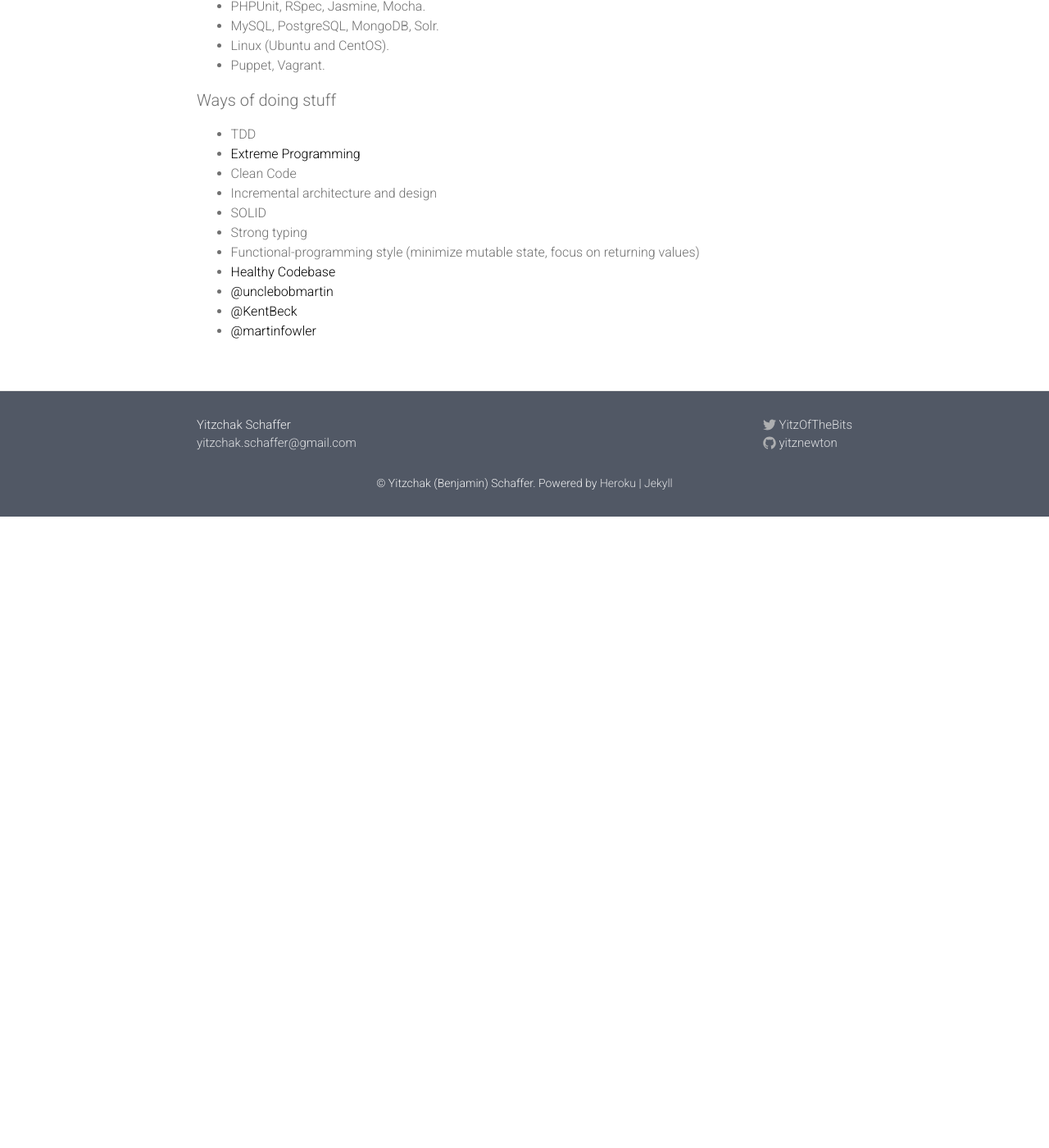
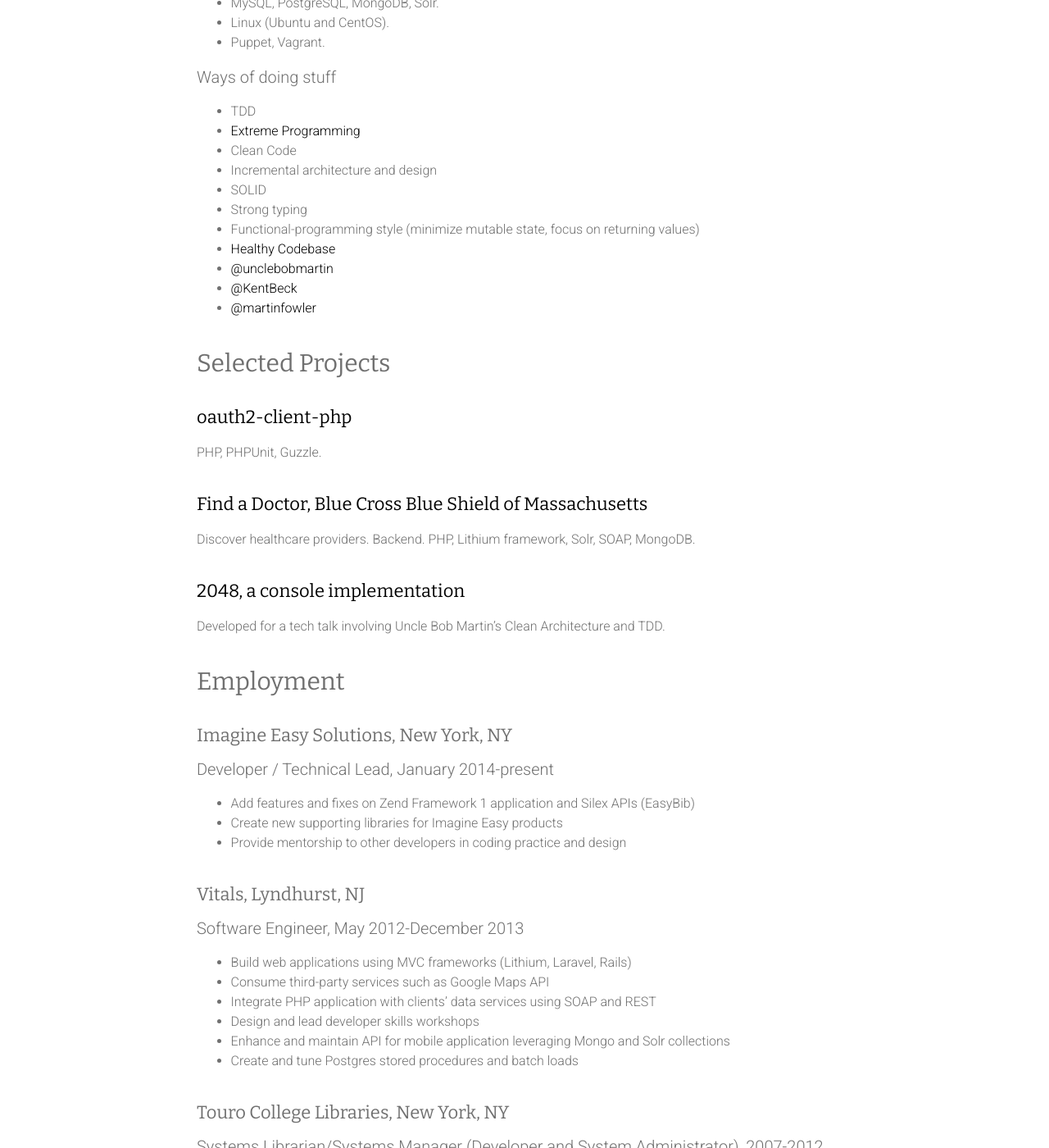
Before and after one commit to yitznewton/yitznewton.github.io, a Jekyll site: the page built from resume.md, in a window 1280 px wide and 1400 px high, scrolled down 2199 px. Shown: the whole window at 82% size. Built offline with Jekyll 4.4.1, drawn with Linux system fonts in a browser that asks for light colours; Markdown is read by kramdown in place of the engine named in the settings; before the commit the page ends 2829 px from its top, so only the background shows below that; some of the changed text lies outside the part shown.

Commit message:
updates and tweaks to resume

```diff
--- a/resume.md
+++ b/resume.md
@@ -12,13 +12,17 @@
 
 ## Autonomy
 
-I've been fortunate: since I was a child, the people I've worked with have **empowered me with trust and responsibility** to do awesome things. When I ran a Staples Copy Center, my managers gave me the latitude to make changes that **made the center work better for customers, and made me happy.** As a technical librarian turned developer, my teammates at the Touro College Libraries recognized the **amazing ways I was able to empower the library using software**, and allowed me to devote lots of time to honing those skills. As a result, we delivered products that enhanced the prestige of the library within the College and the greater community, and which they continue to use throughout every day, years later.
+I've been fortunate: since I was a child, the people I've worked with have **empowered me with trust and responsibility** to do awesome things. When I ran a Staples Copy Center, my managers gave me the latitude to make changes that **made the center work better for customers, and made the team happy.**
+
+As a technical librarian turned developer, my teammates at the Touro College Libraries recognized the **amazing ways I was able to empower the library using software**, and allowed me to devote lots of time to honing those skills. As a result, we delivered products that enhanced the prestige of the library within the College and the greater community, and which they continue to use throughout every day, years later.
 
 ## Community and Leadership
 
 **Humility, respect, and trust.** It's a little cliché, but Team Geek got this right. Add **communication and feedback**, and you have the raw materials of a functioning team.
 
 For the last two years I've been in roles which required me to guide other developers. I am ready to lead a team of 2-5 dedicated people. Motivational skills are not my forte; I do better **leading enthusiastic people by example and encouragement**, empowering my team to meet and stretch their personal best.
+
+I've given several **workshops in TDD and Git techniques.**
 
 ## Product
 
@@ -75,3 +77,59 @@
 * [@unclebobmartin](https://twitter.com/unclebobmartin)
 * [@KentBeck](https://twitter.com/KentBeck)
 * [@martinfowler](https://twitter.com/martinfowler)
+
+## Selected Projects
+
+### [oauth2-client-php](https://github.com/easybiblabs/oauth2-client-php)
+
+PHP, PHPUnit, Guzzle.
+
+### [Find a Doctor, Blue Cross Blue Shield of Massachusetts](https://findadoctor.bluecrossma.com/)
+
+Discover healthcare providers. Backend. PHP, Lithium framework, Solr, SOAP, MongoDB.
+
+### [2048, a console implementation](https://github.com/yitznewton/2048)
+
+Developed for a tech talk involving Uncle Bob Martin's Clean Architecture and TDD.
+
+
+## Employment
+
+### Imagine Easy Solutions, New York, NY
+
+#### Developer / Technical Lead, January 2014-present
+
+* Add features and fixes on Zend Framework 1 application and Silex APIs (EasyBib)
+* Create new supporting libraries for Imagine Easy products
+* Provide mentorship to other developers in coding practice and design
+
+### Vitals, Lyndhurst, NJ
+
+#### Software Engineer, May 2012-December 2013
+
+* Build web applications using MVC frameworks (Lithium, Laravel, Rails)
+* Consume third-party services such as Google Maps API
+* Integrate PHP application with clients' data services using SOAP and REST
+* Design and lead developer skills workshops
+* Enhance and maintain API for mobile application leveraging Mongo and Solr collections
+* Create and tune Postgres stored procedures and batch loads
+
+### Touro College Libraries, New York, NY
+
+#### Systems Librarian/Systems Manager (Developer and System Administrator), 2007-2012
+
+* Develop library web applications using Symfony and CodeIgniter
+* Design and execute ETL for integrating multiple sources of user data
+* Administer Linux web server
+* Plan and execute projects to digitize selected books
+* Conduct technical training for library staff
+
+
+## Education
+
+* Master of Library Science: 2007, Queens College (CUNY)
+* Bachelor of Arts, Sociology: 2003, Queens College (CUNY)
+
+
+## Other interests
+Hiking, classical music (Bach, Mendelssohn), cars and driving, Talmud, theology, fantasy literature
```
Also changed, not shown: other parts of resume.md (+0 -2 lines).
